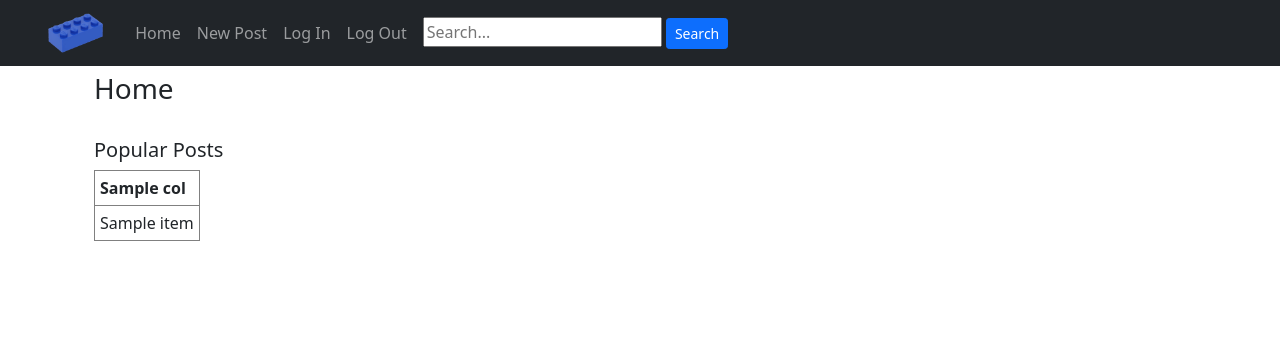
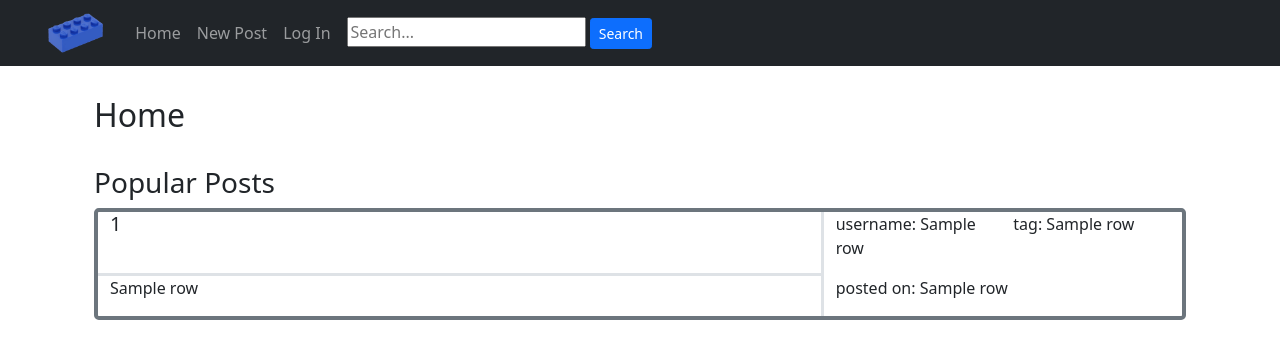
Before and after one commit to beckylloyd/DSS-CW2-GROUP-13, a Flask app: template templates/index.html in a window 1280 px wide. Shown: the top 359 px of the page. Run offline with Flask 2, Linux system fonts and the light colour scheme; the template is opened without the code that fills it: most values are stand-ins (such as "Sample title", 1, 10 or a date in 2020); parts of the project's set-up code (start-up, migrations or seed data) failed here and were passed over; some libraries are stand-ins or nearby versions.

Commit message:
- made posts appear in date order from newest - oldest - made posts display in grid rather than table

```diff
--- a/main.py
+++ b/main.py
@@ -51,8 +51,7 @@ def index():
         datetime = post[3] + " " + post[4]
         posts.append([post[1], post[2], username, tag, datetime])
 
-    cols = ["Title", "Body", "Username", "Tag", "Posted On"]
-    return render_template('index.html', col_names = cols, rows = posts)
+    return render_template('index.html', rows = posts)
 
 
 # log in to application
@@ -75,22 +74,6 @@ def userLogIn():
         message = "User already logged in :("
     print(user_id)
     return render_template('logIn.html', message=message)
-
-@app.route('/logOut')
-def logOut():
-    global user_id
-    user_id = None
-    allPosts = DBConnect.posts_get_all()
-    posts = []
-    for post in allPosts:
-        username = DBConnect.users_get_username(post[6])
-        tag = DBConnect.tags_get_name(post[5])
-        datetime = post[3] + " " + post[4]
-        posts.append([post[1], post[2], username, tag, datetime])
-
-    cols = ["Title", "Body", "Username", "Tag", "Posted On"]
-    return render_template('index.html', col_names=cols, rows=posts)
-
 
 # show new post page
 @app.route('/newPost')
@@ -132,10 +115,9 @@ def search():
     results = DBConnect.search(search_term)
     for item in results:
         datetime = item[3] + " " + item[4]
-        posts.append([item[1], item[2], datetime, item[5], item[6]])
-    cols = ["Title", "Body", "Date posted", "Tag", "User"]
+        posts.append([item[1], item[2], item[6], item[5],datetime ])
 
-    return render_template('searchResults.html', search_term = search_term, col_names = cols, rows = posts)
+    return render_template('searchResults.html', search_term = search_term, rows = posts)
 
 
 
--- a/templates/base.html
+++ b/templates/base.html
@@ -28,9 +28,7 @@
             <a class="nav-link glyphicon glyphicon-user" href="/logIn">Log In</a>
         </li>
 
-        <li class="nav-item">
-            <a class="nav-link " href="/logOut">Log Out</a>
-        </li>
+
     </ul>
 
     <form class="form-inline" action="/search">
@@ -45,6 +43,7 @@
 <br>
 
 <div class="container">
+
     {% block content %}{% endblock %}
 </div>
 
--- a/templates/index.html
+++ b/templates/index.html
@@ -2,31 +2,35 @@
 
 {% block content %}
 <div class="container">
-    <h3>{% block title %}Home{% endblock %}</h3>
     <br>
-    <h5> Popular Posts </h5>
+    <h2>{% block title %}Home{% endblock %}</h2>
+    <br>
+    <h3> Popular Posts </h3>
 
-    <table class="table-bordered" cellpadding="5px">
-        <tr>
-            {% for col in col_names %}
-            <th>
-                {{col}}
-            </th>
-            {% endfor %}
+    {%for row in rows%}
 
-        </tr>
-        {% for row in rows %}
-        <tr>
-            {% for item in row%}
-            <td>
-                {{item}}
-            </td>
-            {% endfor %}
-        </tr>
-        {% endfor %}
-    </table>
+    <div class="container border border-4 border-secondary rounded-3">
+        <div class="row row-cols-3">
+            <div class="col-8 border border-3 border-top-0 border-end-0 border-start-0">
+                <h5>{{row[0]}}</h5> <!-- title -->
+            </div>
+            <div class="col-2 border border-3 border-top-0 border-end-0 border-bottom-0">
+                <p>username: {{row[2]}}</p>
+            </div>
+            <div class="col-2">
+                <p>tag: {{row[3]}}</p>
+            </div>
+            <div class="col-8">
+                <p class="border-5">{{row[1]}}</p> <!-- body -->
+            </div>
+            <div class="col-4 border border-3 border-top-0 border-end-0 border-bottom-0">
+                <p>posted on: {{row[4]}}</p>
+            </div>
 
-
+        </div>
+    </div>
+    <br>
+    {%endfor%}
     <br>
 </div>
 {% endblock %}
```
Also changed, not shown: DBConnect.py (+23 -19 lines), templates/searchResults.html (+22 -19 lines), sqlite.db.
